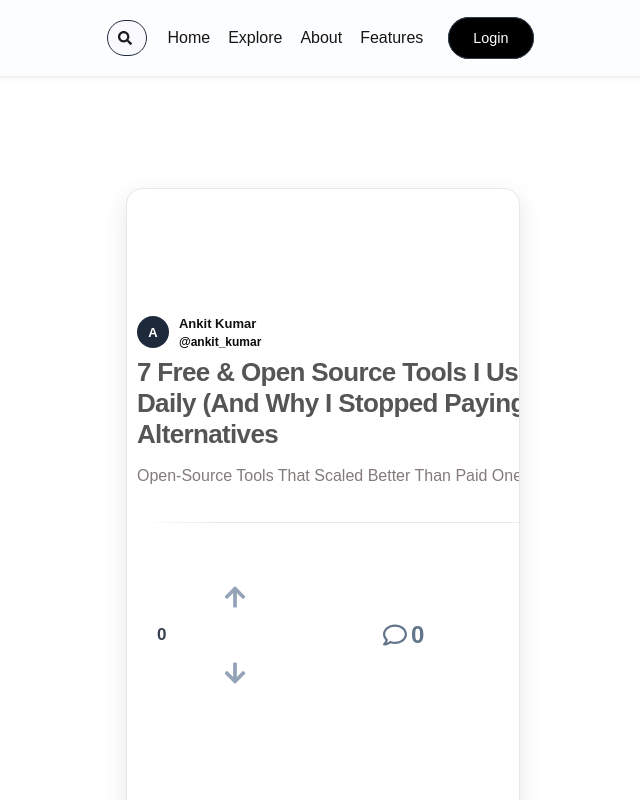
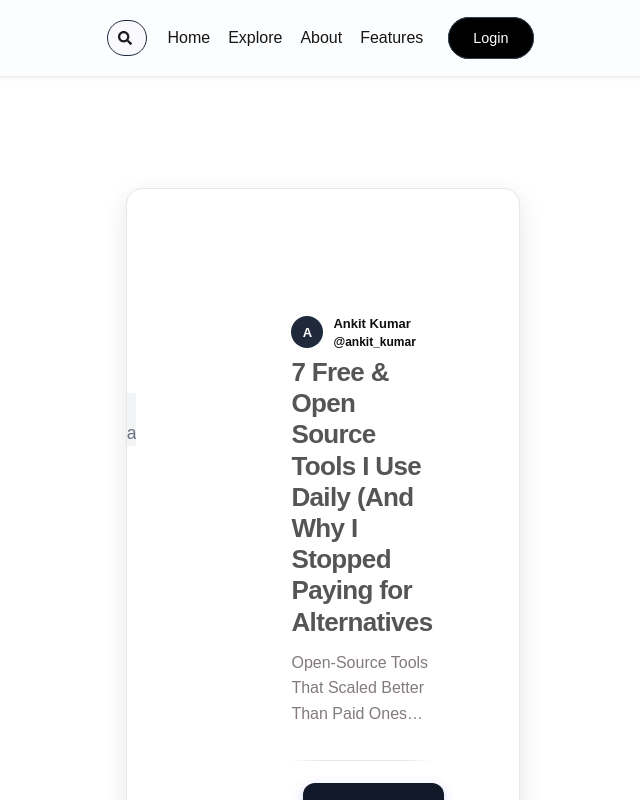
Before and after one commit to ankit-kr-maurya-82/social_media_app, a React (Vite) app in the folder fronted/: page /explore in a window 1280 px wide. Shown: the top 800 px of the page, without its empty margins (317-957 px from the left). Built offline with nearby package versions, Linux system fonts and the light colour scheme; a web font is replaced by a local one.

Commit message:
card profile ui change

```diff
--- a/fronted/src/components/Card.jsx
+++ b/fronted/src/components/Card.jsx
@@ -6,6 +6,7 @@ import dummyPosts from "./dummyPosts.js";
 import {
   FaArrowDown,
   FaArrowUp,
+  FaArrowRight,
   FaHeart,
   FaRegComment,
   FaRegCommentDots,
@@ -14,28 +15,10 @@ import {
   FaTimes,
 } from "react-icons/fa";
 
-const Card = () => {
+const Card = ({ posts: propPosts }) => {
   const navigate = useNavigate();
-  const [posts, setPosts] = useState(dummyPosts);
-
+  const posts = propPosts || dummyPosts;
   const [activeMedia, setActiveMedia] = useState(null); // image or video
-
-  const handleVote = (id, vote) => {
-    setPosts((prev) =>
-      prev.map((post) => {
-        if (post._id !== id) return post;
-
-        const newVote = post.userVote === vote ? 0 : vote;
-        const diff = newVote - post.userVote;
-
-        return {
-          ...post,
-          // userVote: newVote,
-          userVote: post.userVote + diff,
-        };
-      })
-    );
-  };
 
   return (
     <>
@@ -98,30 +81,9 @@ const Card = () => {
 
               <hr />
 
-              {/* Footer */}
-              <div className="post-footer">
-                <div className="reddit-vote">
-                  <button
-                    onClick={() => handleVote(post._id, 1)}
-                    className={post.userVote === 1 ? "upvoted" : ""}
-                  >
-                    <FaArrowUp />
-                  </button>
-                  <span>{post.votes || 0}</span>
-                  <button
-                    onClick={() => handleVote(post._id, -1)}
-                    className={post.userVote === -1 ? "downvoted" : ""}
-                  >
-                    <FaArrowDown />
-                  </button>
-                </div>
-                <button className="action-btn">
-                  <FaRegComment /> {post.comments || 0}
-                </button>
-                <button className="action-btn">
-                  <FaShare />
-                </button>
-              </div>
+              <button className="read_more_btn" onClick={() => navigate(`/post/${post.username}`)}>
+                Read Full Post <FaArrowRight />
+              </button>
             </div>
           </div>
         ))}
--- a/fronted/src/pages/CSS/Profile.css
+++ b/fronted/src/pages/CSS/Profile.css
@@ -8,7 +8,7 @@
 
 .profile-container {
   width: 100%;
-  max-width: 720px;
+  /* max-width: 720px; */
   padding: 0 12px;
   margin-top: 89px;
 }
```
